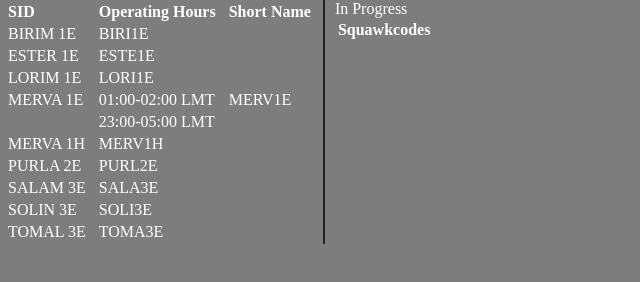
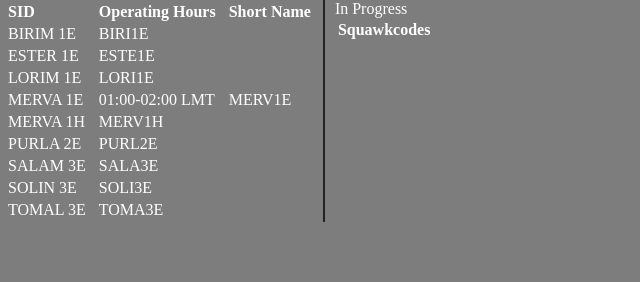
Before and after one commit to AmitShavit/IVAC2-info-LLLL, a plain HTML site: page llbgdep26.html in a window 1280 px wide. Shown: the whole page, without its empty margins (0-640 px from the left). Drawn offline with Linux system fonts and the light colour scheme.

Commit message:
Update llbgdep26.html

```diff
--- a/llbgdep26.html
+++ b/llbgdep26.html
@@ -15,7 +15,6 @@
                     <tr>                <td>ESTER 1E</td>                           <td>ESTE1E</td>          </tr>
                     <tr>                <td>LORIM 1E</td>                           <td>LORI1E</td>          </tr>
                     <tr>                <td>MERVA 1E</td>  <td>01:00-02:00 LMT</td> <td>MERV1E</td>          </tr>
-                    <tr>                <td></td>          <td>23:00-05:00 LMT</td>
                     <tr>                <td>MERVA 1H</td>                           <td>MERV1H</td>          </tr>
                     <tr>                <td>PURLA 2E</td>                           <td>PURL2E</td>          </tr>
                     <tr>                <td>SALAM 3E</td>                           <td>SALA3E</td>          </tr>
```
